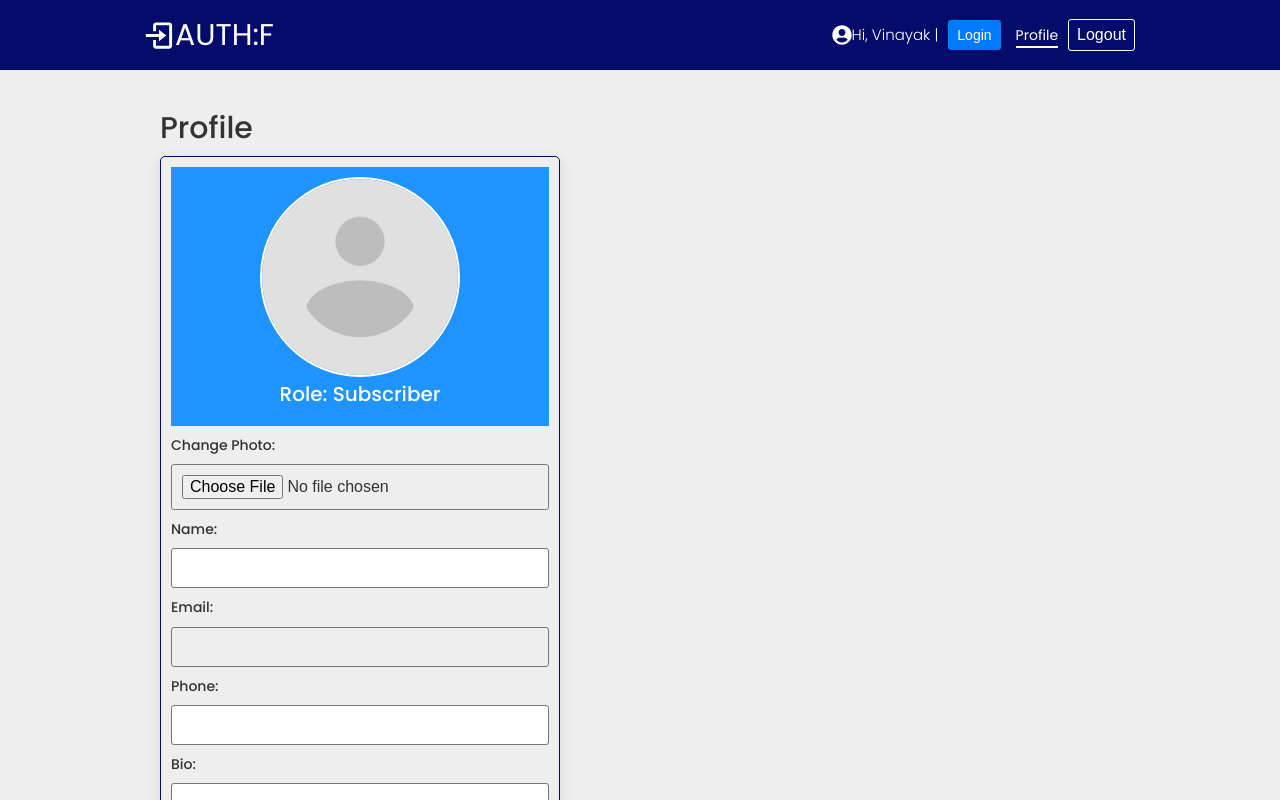
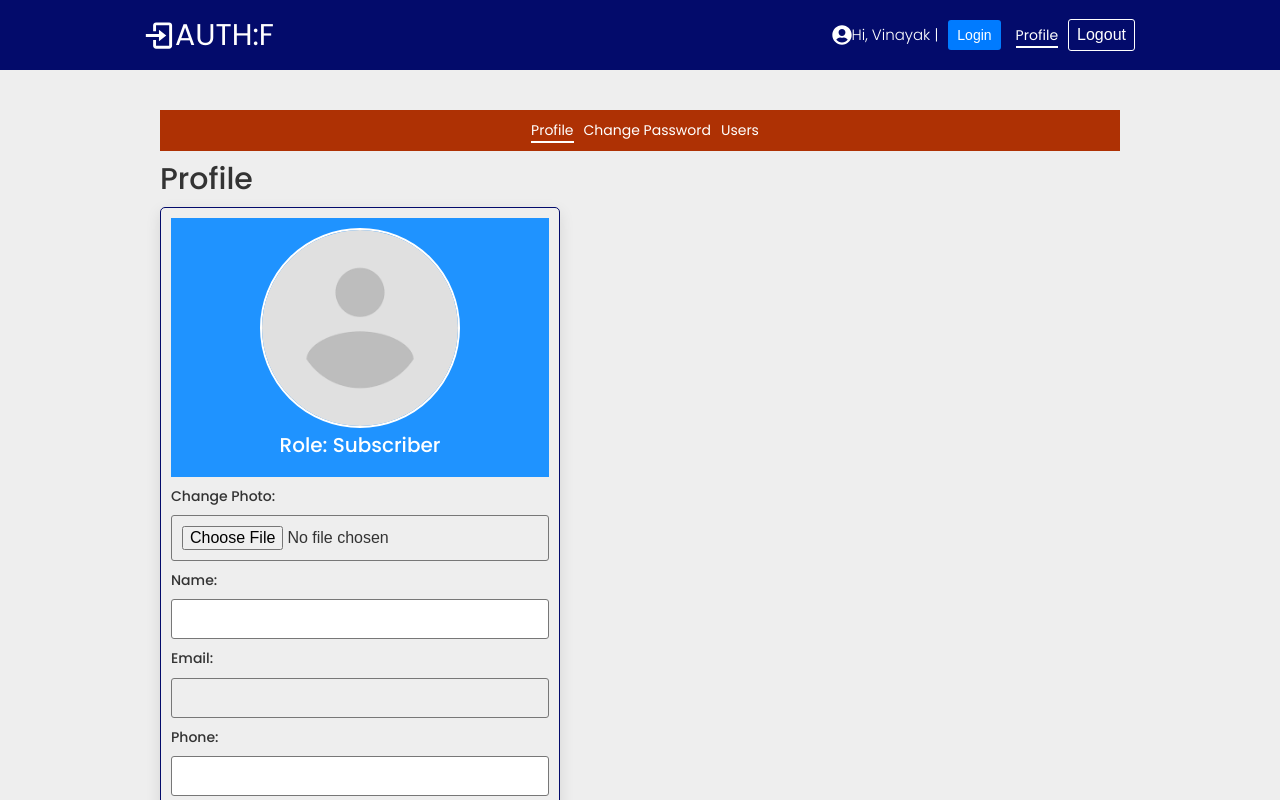
Before and after one commit to VinayakSingh2001/minorProject, a React (Create React App) app in the folder frontend/: page /profile in a window 1280 px wide. Shown: the top 800 px of the page. Built offline with nearby package versions, Linux system fonts and the light colour scheme.

Commit message:
Added Page Menu Component

```diff
--- /dev/null
+++ b/frontend/src/components/pageMenu/PageMenu.js
@@ -0,0 +1,24 @@
+import React from "react";
+import { Link, NavLink } from "react-router-dom";
+
+const PageMenu = () => {
+  return (
+    <div>
+      <nav className="--btn-google --p --mb">
+        <ul className="home-links">
+          <li>
+            <NavLink to="/profile">Profile</NavLink>
+          </li>
+          <li>
+            <NavLink to="/changePassword">Change Password</NavLink>
+          </li>
+          <li>
+            <NavLink to="/users">Users</NavLink>
+          </li>
+        </ul>
+      </nav>
+    </div>
+  );
+};
+
+export default PageMenu;
--- a/frontend/src/pages/profile/Profile.js
+++ b/frontend/src/pages/profile/Profile.js
@@ -2,6 +2,7 @@
 import Card from "../../components/card/Card";
 import profileImg from "../../assets/avatarr.png";
 import "./Profile.scss";
+import PageMenu from "../../components/pageMenu/PageMenu";
 
 const initialState = {
   name: "",
@@ -23,6 +24,7 @@
     <>
       <section>
         <div className="container">
+          <PageMenu />
           <h2>Profile</h2>
           <div className="--flex-start profile">
             <Card cardClass={"card"}>
```
